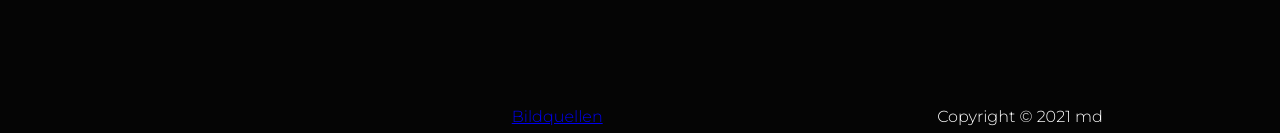
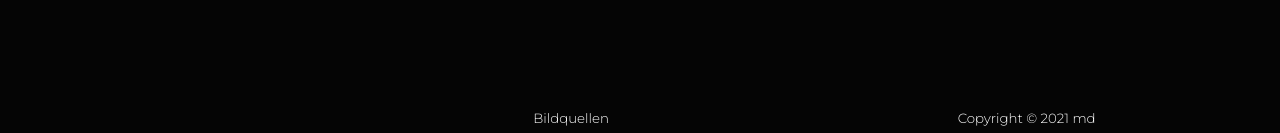
Before and after one commit to MichaelDiers/challenges, a Jekyll site: the page built from index.md, in a window 1280 px wide. Shown: the part 764-897 px from the top of the page. Built offline with Jekyll 4.4.1, drawn with Linux system fonts in a browser that asks for light colours.

Commit message:
footer layout

```diff
--- a/_sass/main.scss
+++ b/_sass/main.scss
@@ -35,11 +35,17 @@ main > div {
   grid-area: content;
 }
 
+a {
+  text-decoration: none;
+  color: $color;
+}
+
 footer {
   display: grid;
-  grid-template-areas: 'empty links copyright';
+  grid-template-areas: '. links copyright';
   place-items: center;
   padding: 10px;
+  font-size: 10pt;
 
   > .links {
     grid-area: links;
```
